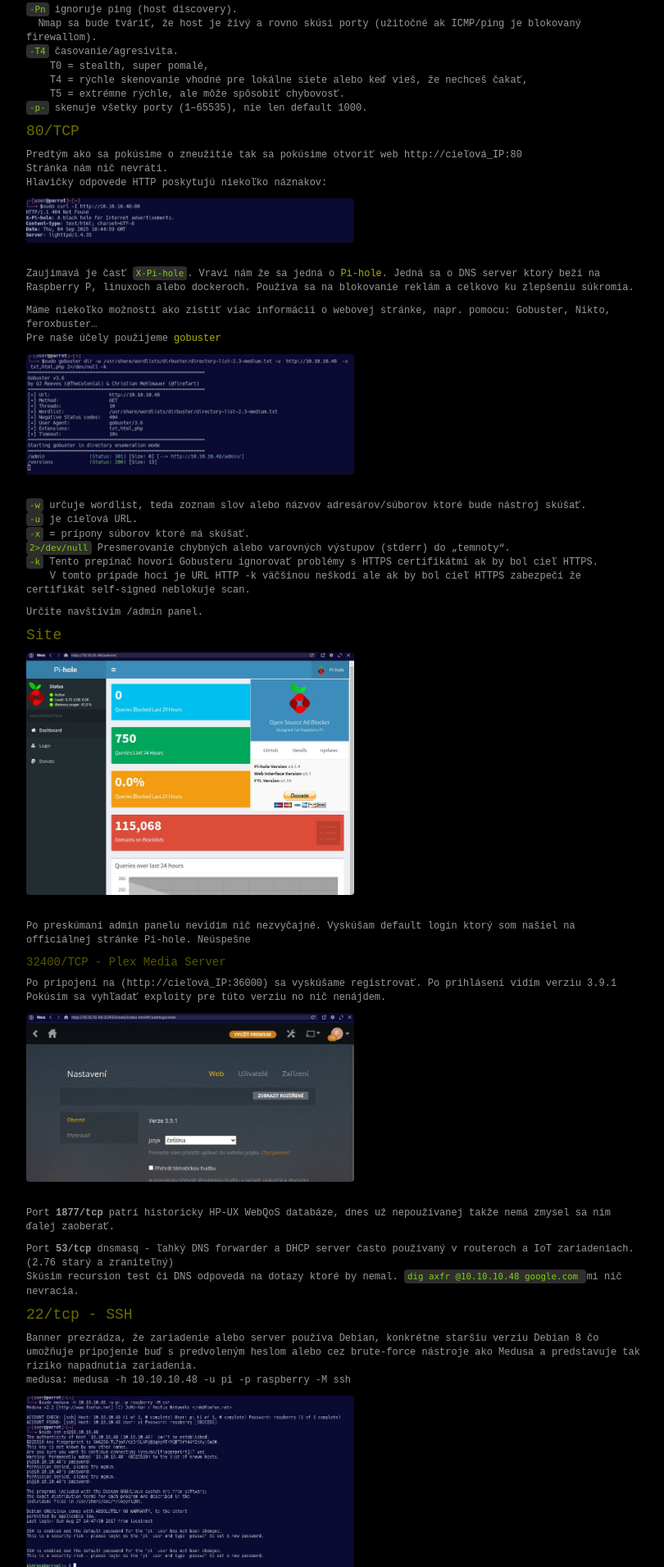
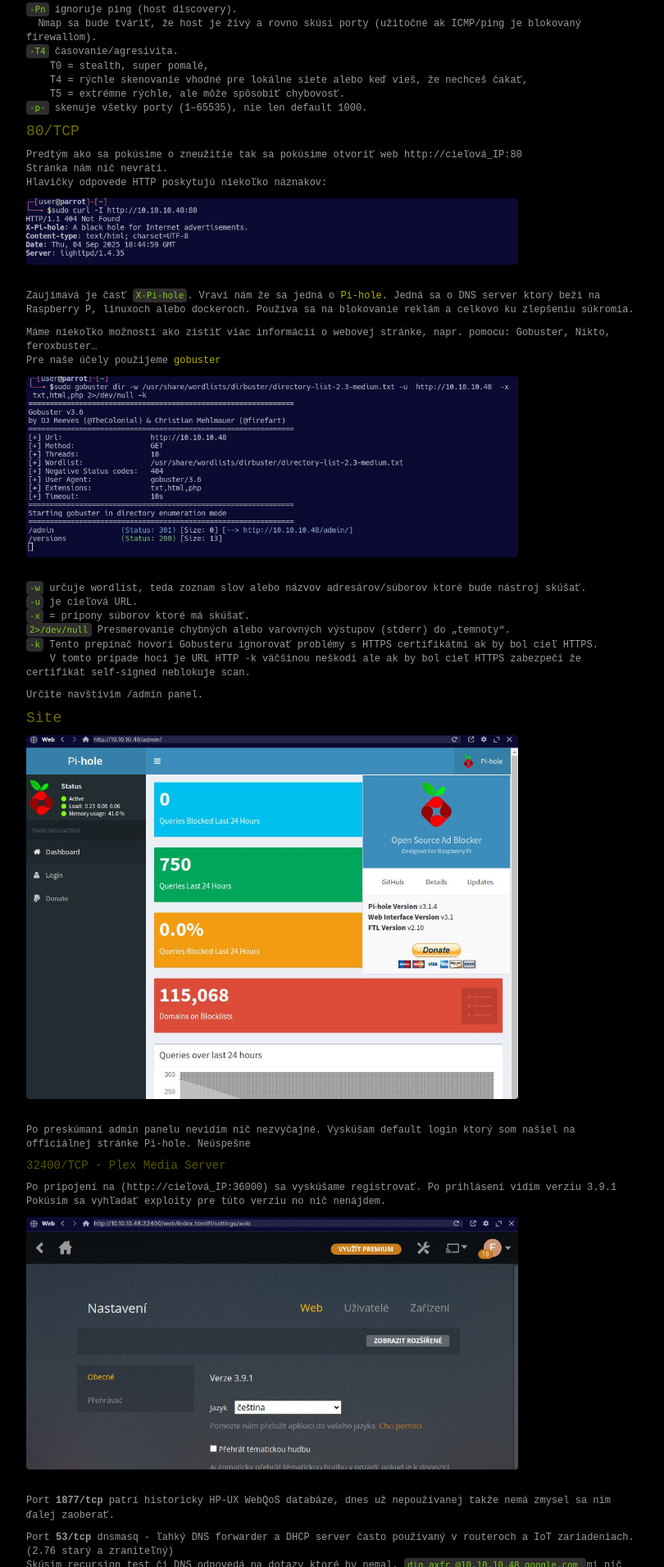
Before and after one commit to 0x00mg/0x00mg.github.io, a Jekyll site: the page built from _posts/2025/2025-09-04-HTB:-Mirai-botnet.md, in a window 1280 px wide. Shown: the part 1581-3493 px from the top of the page at 82% size, without its empty margins (233-1043 px from the left). Built offline with Jekyll 4.4.1, drawn with Linux system fonts in a browser that asks for light colours; comment, search, counter and statistics services are not loaded.

Commit message:
Update 2025-09-04-HTB:-Mirai-botnet.md

```diff
--- a/_posts/2025/2025-09-04-HTB:-Mirai-botnet.md
+++ b/_posts/2025/2025-09-04-HTB:-Mirai-botnet.md
@@ -66,7 +66,7 @@
 Stránka nám nič nevráti.
 Hlavičky odpovede HTTP poskytujú niekoľko náznakov:
 
-<img src="{{ site.baseurl }}/images/posts/2025/mirai/mirai4.jpg" alt="HTTP header" style="width:100%; max-width:400px; height:auto; margin-bottom:20px; border-radius:4px;">
+<img src="{{ site.baseurl }}/images/posts/2025/mirai/mirai4.jpg" alt="HTTP header" style="width:100%; max-width:600px; height:auto; margin-bottom:20px; border-radius:4px;">
 
 Zaujímavá je časť `X-Pi-hole`. Vraví nám že sa jedná o [Pi-hole](https://pi-hole.net/). Jedná sa o DNS server ktorý beží na Raspberry P, linuxoch alebo dockeroch.
 Používa sa na blokovanie reklám a celkovo ku zlepšeniu súkromia.
@@ -74,7 +74,7 @@
 Máme niekoľko možností ako zistiť viac informácií o webovej stránke, napr. pomocu: Gobuster, Nikto, feroxbuster...
 Pre naše účely použijeme [gobuster](https://github.com/OJ/gobuster)
 
-<img src="{{ site.baseurl }}/images/posts/2025/mirai/mirai5.jpg" alt="gobuster" style="width:100%; max-width:400px; height:auto; margin-bottom:20px; border-radius:4px;">
+<img src="{{ site.baseurl }}/images/posts/2025/mirai/mirai5.jpg" alt="gobuster" style="width:100%; max-width:600px; height:auto; margin-bottom:20px; border-radius:4px;">
 
 `-w` určuje wordlist, teda zoznam slov alebo názvov adresárov/súborov ktoré bude nástroj skúšať.
 `-u` je cieľová URL.
@@ -87,7 +87,7 @@
 
 #### Site
 
-<img src="{{ site.baseurl }}/images/posts/2025/mirai/mirai6.jpg" alt="admin pi hole" style="width:100%; max-width:400px; height:auto; margin-bottom:20px; border-radius:4px;">
+<img src="{{ site.baseurl }}/images/posts/2025/mirai/mirai6.jpg" alt="admin pi hole" style="width:100%; max-width:600px; height:auto; margin-bottom:20px; border-radius:4px;">
 
 Po preskúmaní admin panelu nevidím nič nezvyčajné. Vyskúšam default login ktorý som našiel na officiálnej stránke Pi-hole. Neúspešne
 
@@ -96,7 +96,7 @@
 Po pripojení na (http://cieľová_IP:36000) sa vyskúšame registrovať. Po prihlásení vidím verziu 3.9.1
 Pokúsim sa vyhľadať exploity pre túto verziu no nič nenájdem.
 
-<img src="{{ site.baseurl }}/images/posts/2025/mirai/mirai7.jpg" alt="plex" style="width:100%; max-width:400px; height:auto; margin-bottom:20px; border-radius:4px;">
+<img src="{{ site.baseurl }}/images/posts/2025/mirai/mirai7.jpg" alt="plex" style="width:100%; max-width:600px; height:auto; margin-bottom:20px; border-radius:4px;">
 
 Port **1877/tcp** patrí historicky HP-UX WebQoS databáze, dnes už nepoužívanej takže nemá zmysel sa ním ďalej zaoberať.
 
@@ -109,7 +109,7 @@
 Banner prezrádza, že zariadenie alebo server používa Debian, konkrétne staršiu verziu Debian 8 čo umožňuje pripojenie buď s predvoleným heslom alebo cez brute-force nástroje ako Medusa a predstavuje tak riziko napadnutia zariadenia.
 medusa: medusa -h 10.10.10.48 -u pi -p raspberry -M ssh
 
-<img src="{{ site.baseurl }}/images/posts/2025/mirai/mirai8.jpg" alt="medusa" style="width:100%; max-width:400px; height:auto; margin-bottom:20px; border-radius:4px;">
+<img src="{{ site.baseurl }}/images/posts/2025/mirai/mirai8.jpg" alt="medusa" style="width:100%; max-width:600px; height:auto; margin-bottom:20px; border-radius:4px;">
 
 `-h 10.10.10.48` Cieľová IP adresa, na ktorú sa Medusa pripojí.
 `-u pi` Používateľské meno.
@@ -119,20 +119,20 @@
 Po úspešnom prihlásení vyhľadám flag v user.txt
 Zistíme aké príkazy môžme používať ako užívateľ a ako root:
 `sudo -l` Zobrazí zoznam príkazov ktoré môže aktuálny používateľ spustiť cez sudo bez zadania hesla alebo s heslom.
-<img src="{{ site.baseurl }}/images/posts/2025/mirai/mirai9.jpg" alt="sudo" style="width:100%; max-width:400px; height:auto; margin-bottom:20px; border-radius:4px;">
+<img src="{{ site.baseurl }}/images/posts/2025/mirai/mirai9.jpg" alt="sudo" style="width:100%; max-width:600px; height:auto; margin-bottom:20px; border-radius:4px;">
 `sudo su -` úplné root prostredie, vrátane PATH, domovského adresára (/root) a profilových premenných.
 `find / -type f -name "user.txt" 2>/dev/null`
 `cat user.txt`
-<img src="{{ site.baseurl }}/images/posts/2025/mirai/mirai10.jpg" alt="flag user" style="width:100%; max-width:400px; height:auto; margin-bottom:20px; border-radius:4px;">
+<img src="{{ site.baseurl }}/images/posts/2025/mirai/mirai10.jpg" alt="flag user" style="width:100%; max-width:600px; height:auto; margin-bottom:20px; border-radius:4px;">
 
 Ďalej hľadáme root flag.
 `find / -type f -name "root.txt" 2>/dev/null`
-<img src="{{ site.baseurl }}/images/posts/2025/mirai/mirai11.jpg" alt="flag root" style="width:100%; max-width:400px; height:auto; margin-bottom:20px; border-radius:4px;">
+<img src="{{ site.baseurl }}/images/posts/2025/mirai/mirai11.jpg" alt="flag root" style="width:100%; max-width:600px; height:auto; margin-bottom:20px; border-radius:4px;">
 
 Súbor root.txt je stratený a zrejme bude na USB kľúči.
 Použijeme príkazy `df -h` alebo `mount`
 
-<img src="{{ site.baseurl }}/images/posts/2025/mirai/mirai12.jpg" alt="flag root" style="width:100%; max-width:400px; height:auto; margin-bottom:20px; border-radius:4px;">
+<img src="{{ site.baseurl }}/images/posts/2025/mirai/mirai12.jpg" alt="flag root" style="width:100%; max-width:600px; height:auto; margin-bottom:20px; border-radius:4px;">
 
 :) súbory sú vymazané. Šťastie že sme v linuxe. Skúsime použiť grep alebo string.
 `grep --binary-files=text --context=100 'root' /dev/sdb > /tmp/root.txt`
@@ -140,7 +140,7 @@
 
 Pomocou obidvoch príkazov sa mi podarilo vytiahnúť root flag.
 
-<img src="{{ site.baseurl }}/images/posts/2025/mirai/mirai13.jpg" alt="flag root" style="width:100%; max-width:400px; height:auto; margin-bottom:20px; border-radius:4px;">
+<img src="{{ site.baseurl }}/images/posts/2025/mirai/mirai13.jpg" alt="flag root" style="width:100%; max-width:600px; height:auto; margin-bottom:20px; border-radius:4px;">
 
 #### Záver
 
```
